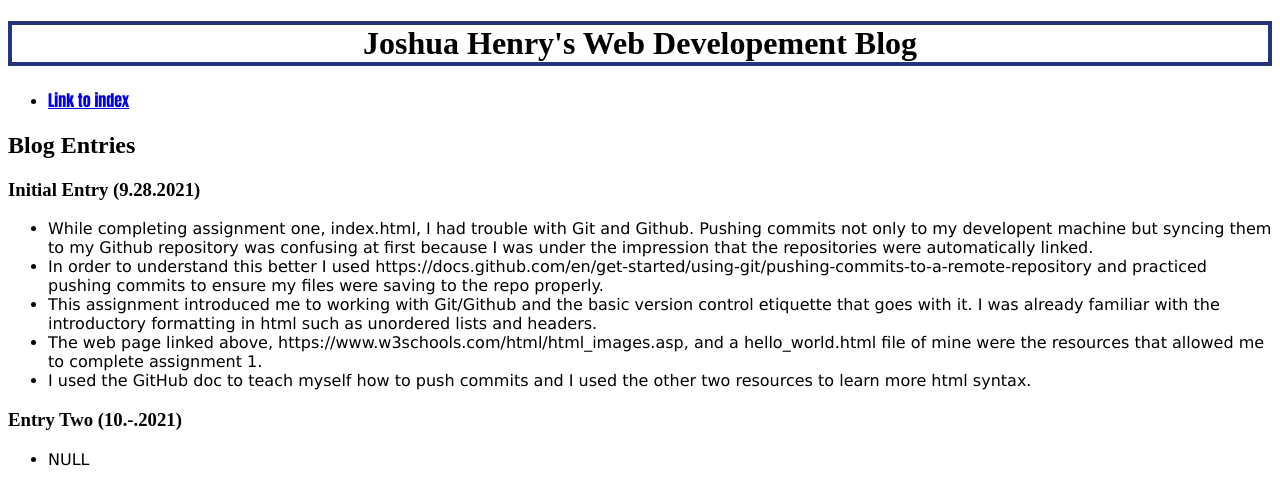
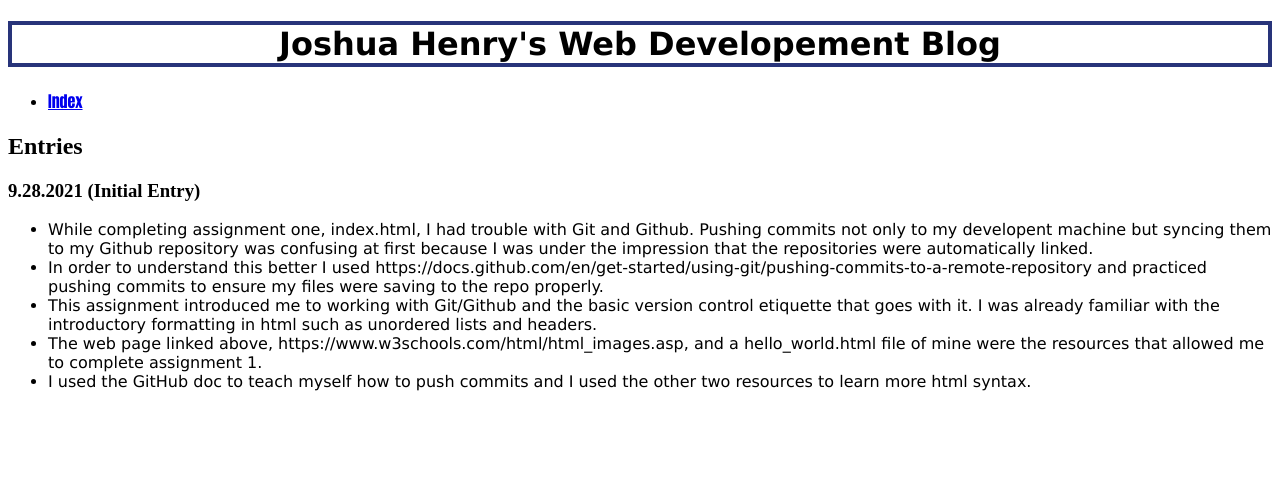
Before and after one commit to henrjosh/henrjosh.github.io, a plain HTML site: page blog.html in a window 1280 px wide. Drawn offline with Linux system fonts and the light colour scheme.

Commit message:
link
fixed the link

```diff
--- a/blog.html
+++ b/blog.html
@@ -9,14 +9,14 @@
 
     <body>
         <header>
-            <h1 id="site-title" class="align-center with-border">Joshua Henry's Web Developement Blog</h1>
+            <h1 id="blogsite-title" class="align-center with-border">Joshua Henry's Web Developement Blog</h1>
             <ul>
-                <li><a href="index.html">Link to index</a></li>
+                <li><a href="index.html">Index</a></li>
             </ul>
         </header>
 
-        <h2>Blog Entries</h2>
-            <h3>Initial Entry (9.28.2021)</h3>
+        <h2>Entries</h2>
+            <h3>9.28.2021 (Initial Entry)</h3>
                 <p>
                     <ul>
                         <li>While completing assignment one, index.html, I had trouble with Git and Github. Pushing commits not only to my developent machine but syncing them to my Github repository was confusing at first because I was under the impression that the repositories were automatically linked.</li>
@@ -27,12 +27,15 @@
                     </ul>
                 </p>
 
-            <h3> Entry Two (10.-.2021)</h3>
+
+    </body>
+</html>
+
+<!-- Template Entry
+            <h3>-.-.202- (Entry -)</h3>
                 <p>
                     <ul>
                         <li>NULL</li>
                     </ul>
                 </p>
-
-    </body>
-</html>
+-->
```
Also changed, not shown: index.html (+2 -2 lines).
